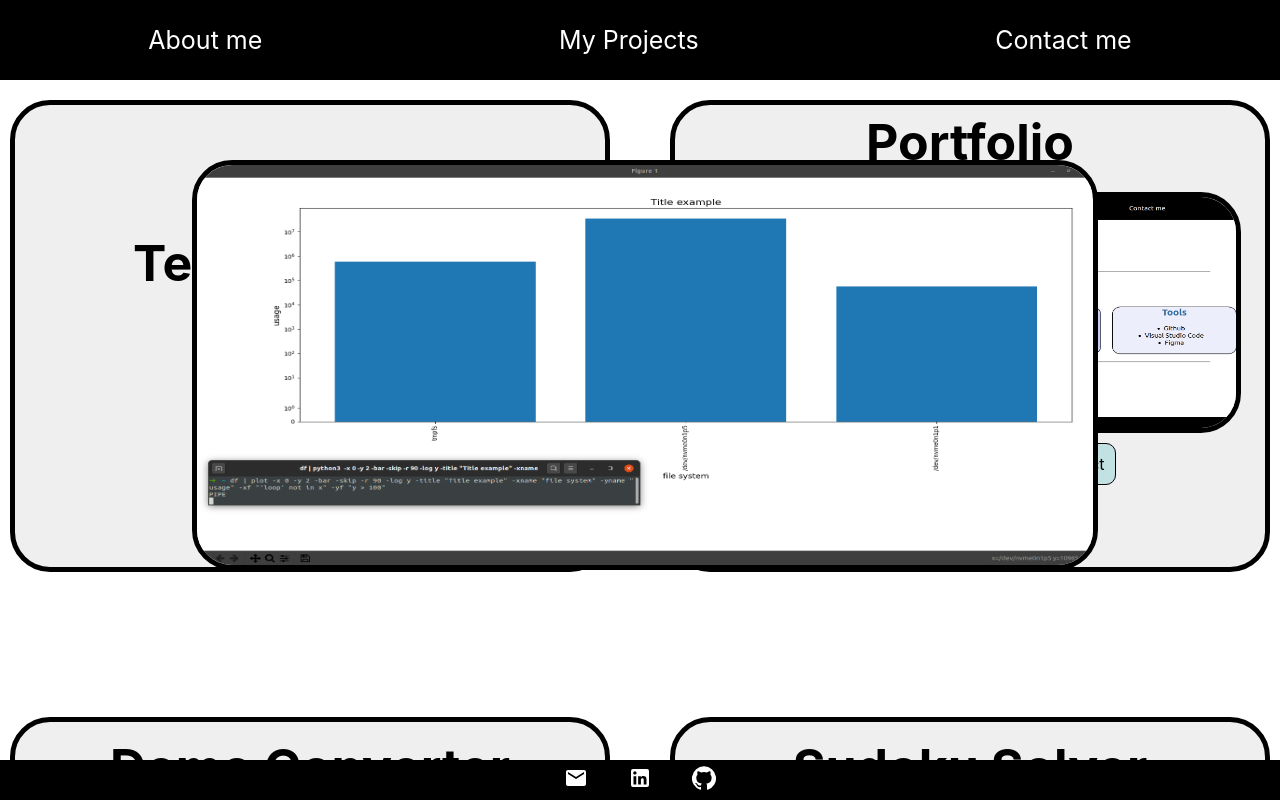
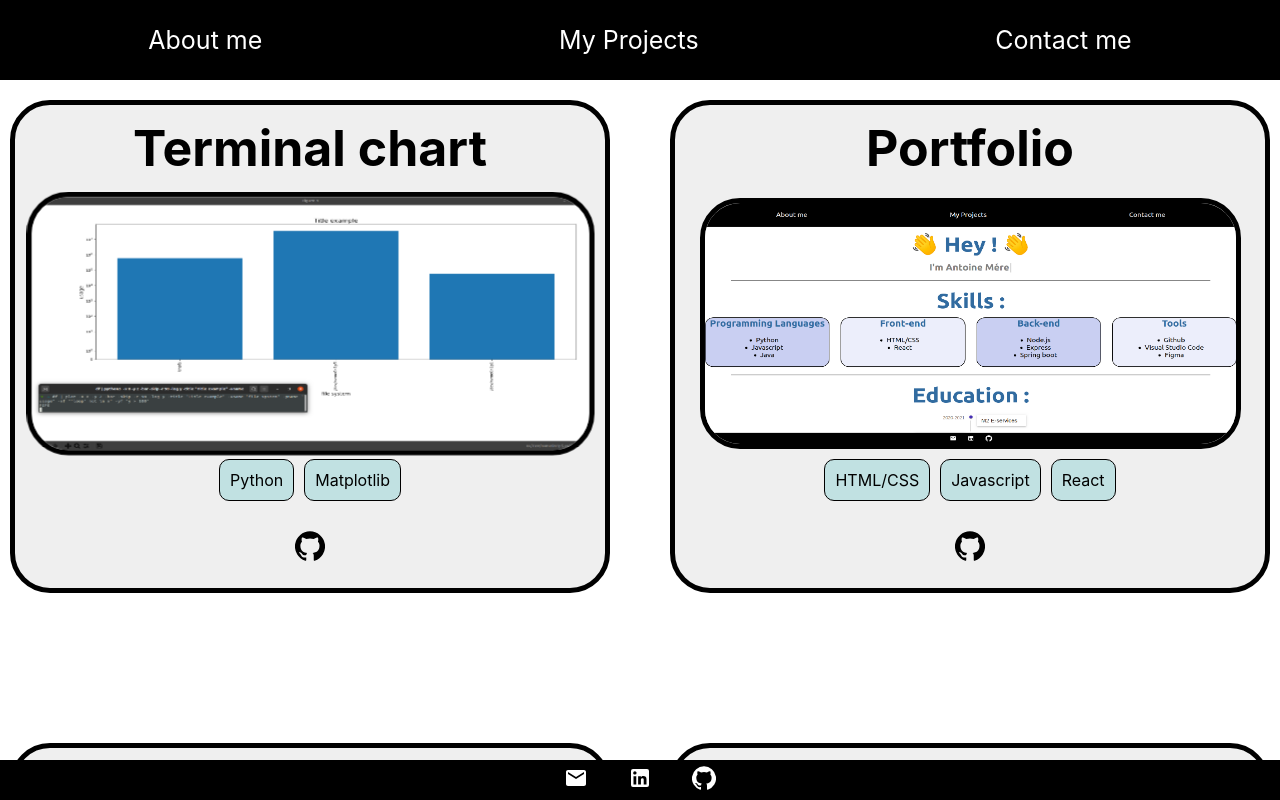
Before and after one commit to AntoineMeresse/Portfolio, a React (Create React App) app: page /projects in a window 1280 px wide. In both pictures the pointer is over the picture 310 px from the left and 323 px from the top of the page. Shown: the top 800 px of the page. Built offline with nearby package versions, Linux system fonts and the light colour scheme.

Commit message:
feat : change project image hover

```diff
--- a/src/components/Projectitem.css
+++ b/src/components/Projectitem.css
@@ -53,6 +53,8 @@
   }
 }
 
+/*
+
 @media (min-width: 800px) {
   .projectitem img:hover {
     position: fixed;
@@ -65,3 +67,12 @@
     border: 5px black solid;
   }
 }
+
+*/
+
+@media (min-width: 800px) {
+  .projectitem img:hover {
+    transform: scale(1.05);
+    cursor: pointer;
+  }
+}
```
